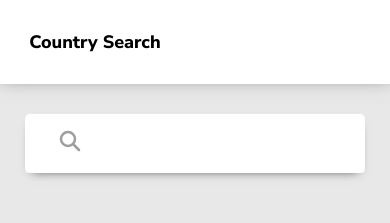
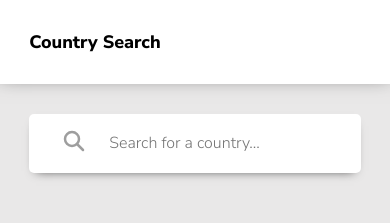
Before and after one commit to YoimelDev/kimche-challenge, a React (Vite) app: page / in a window 390 px wide. Shown: the top 223 px of the page. Built offline with nearby package versions, Linux system fonts and the light colour scheme.

Commit message:
add responsive and new styles for inputSearch

```diff
--- a/src/components/Search.jsx
+++ b/src/components/Search.jsx
@@ -1,15 +1,22 @@
 import styled from "@emotion/styled"
 
 const Form = styled.form`
-    margin: 1.875rem 1.5625rem;
-    box-shadow: 0px 5px 10px -7px rgba(0,0,0,0.75);
+    width: min(85%, 75rem);
+    margin: 1.875rem auto;
 `
 
 const InputSearch = styled.input`
     width: 100%;
     padding: 1.25rem .9375rem;
+    padding-left: 5rem;
+    outline: none;
     border: none;
     border-radius: .3125rem;
+    box-shadow: 0px 5px 10px -7px rgba(0,0,0,0.75);
+
+    @media (min-width: 1024px) {
+        max-width: 37.5rem;
+     }
 `
 
 const FormContent = styled.div`
@@ -22,8 +29,12 @@ const ButtonSubmit = styled.button`
     left: 1.25rem;
     height: 100%;
     width: 3.125rem;
-    background-color: #fff;
+    background-color: transparent;
     border: none;
+
+    &:hover {
+        cursor: pointer;
+    }
 `
 
 export const Search = () => {
@@ -38,7 +49,10 @@ export const Search = () => {
             onSubmit={handleSubmit}
         >
             <FormContent>
-                <InputSearch type="search" />
+                <InputSearch
+                    type="search"
+                    placeholder="Search for a country..."
+                />
 
                 <ButtonSubmit
                     type="submit"
```
